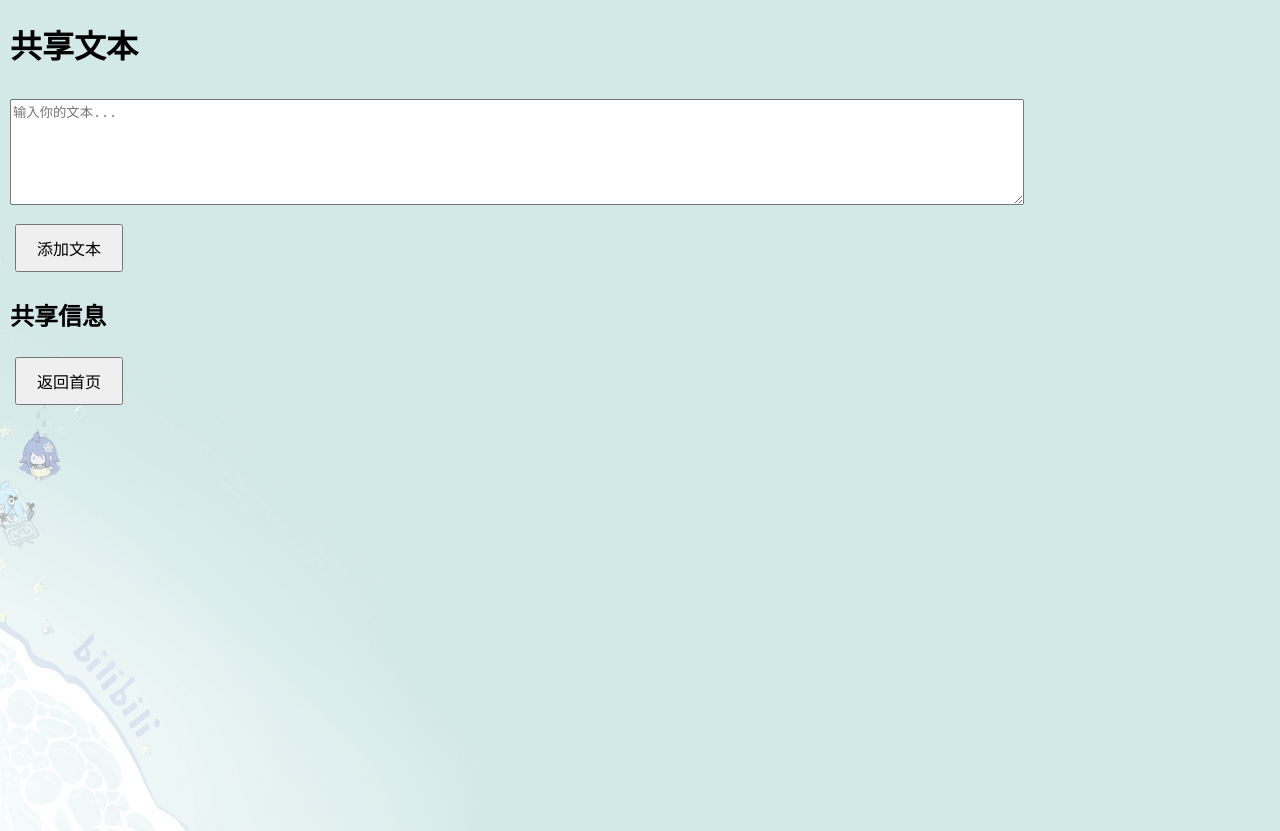
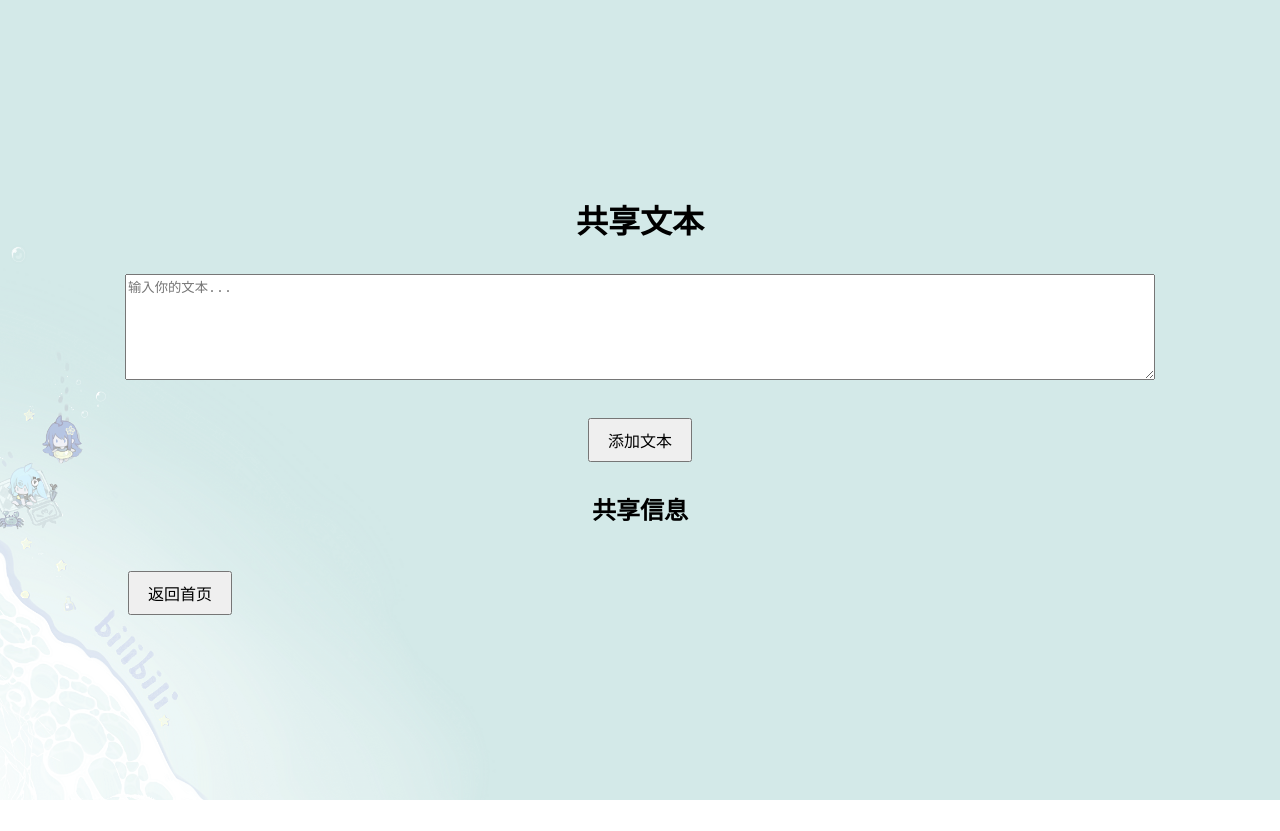
Before and after one commit to zzzz-1111/find, a website: page otherLink/sharetxt.html in a window 1280 px wide. After the commit the page ends 800 px from the top, so only its background shows below. Drawn offline with Linux system fonts and the light colour scheme; no server answers.

Commit message:
草拟版

```diff
--- a/otherLink/sharetxt.html
+++ b/otherLink/sharetxt.html
@@ -7,12 +7,17 @@
     <style>
         body {
             font-family: Arial, sans-serif;
-            margin: 10px;
+            margin: 0;
             background-image: url('../resource/bg.png'); /* 设置背景图像 */
             background-size: cover; /* 背景图像会裁切以覆盖整个屏幕 */
             background-position: center; /* 背景居中 */
             background-repeat: no-repeat; /* 背景图像不重复 */
             min-height: 100vh; /* 保证最小高度为视口高度 */
+            display: flex;
+            flex-direction: column;
+            justify-content: center;
+            align-items: center; /* 居中所有内容 */
+            text-align: center; /* 使文本居中 */
         }
         textarea {
             width: 80%;
@@ -20,14 +25,17 @@
             margin: 10px 0;
         }
         button {
-            padding: 10px 20px;
-            margin: 5px;
+            padding: 8px 18px;
+            margin: 10px 0;
             font-size: 16px;
             cursor: pointer;
         }
         ul {
             list-style-type: none;
             padding: 0;
+            text-align: left; /* 列表项文本左对齐 */
+            width: 80%; /* 设置宽度，以便对齐 */
+            margin: 0 auto;
         }
         li {
             margin: 5px 0;
@@ -41,6 +49,11 @@
             border: none;
             padding: 5px 10px;
             cursor: pointer;
+        }
+        .action-section {
+            margin-top: 15px;
+            text-align: left; /* 保持返回按钮左对齐 */
+            width: 80%; /* 设置宽度 */
         }
     </style>
 </head>
@@ -57,7 +70,6 @@
     <!-- 引入打包后的 JavaScript -->
     <script src="../dist/shareText.js"></script> <!-- 这里引入你的打包后的 main.js -->
 
-
     <!-- 返回首页的按钮 -->
     <div class="action-section">
         <a href="../index.html">
```
